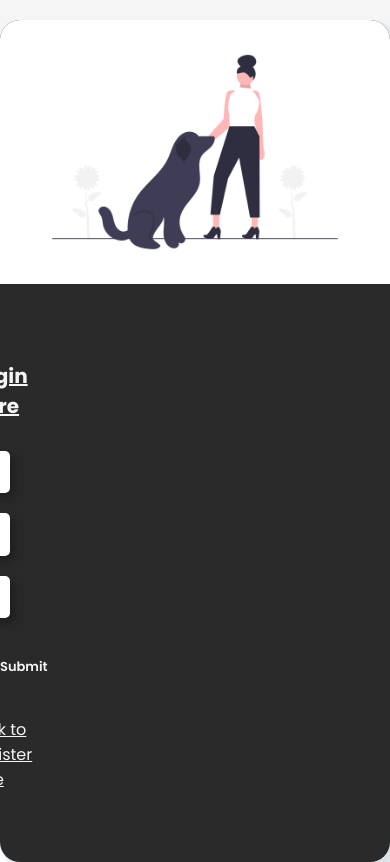
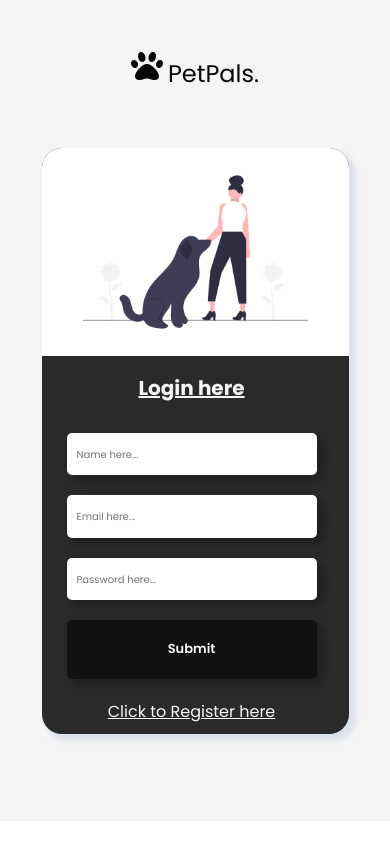
Before and after one commit to Rorawi/pet-web, a React (Create React App) app: page /login in a window 390 px wide. Built offline with nearby package versions, Linux system fonts and the light colour scheme; no server answers.

Commit message:
responsive login

```diff
--- a/src/pages/register.css
+++ b/src/pages/register.css
@@ -94,11 +94,41 @@
 }
 
 @media screen and (max-width: 414px) {
+
     .form {
-      display: block;
+        background-color: #2a2a2a;
+        display: block;
+        border-radius: 20px;
+        overflow: hidden;
+        box-shadow: 5px 5px 5px 2px #dce2ea;
+        /* height: 60vh; */
+    }
+
+    .form-div img {
+        width: 100%;
+        max-width: 307px;
+        object-fit: cover;
     }
 
     .form form {
-        width: 0;
+        display: flex;
+        flex-direction: column;
+        justify-content: center;
+        align-items: center;
+        width: 300px;
+        padding: 10px 0;
+    }
+
+    .form form input {
+        margin-bottom: 20px;
+        max-width: 250px;
+        width: 100%;
+        height: 5vh;
+        padding: 10px;
+        font-size: 13px;
+        border: "#333";
+        box-shadow: 5px 5px 10px #1f1e1e;
+        border-radius: 5px;
+        border: none;
     }
 }
```
